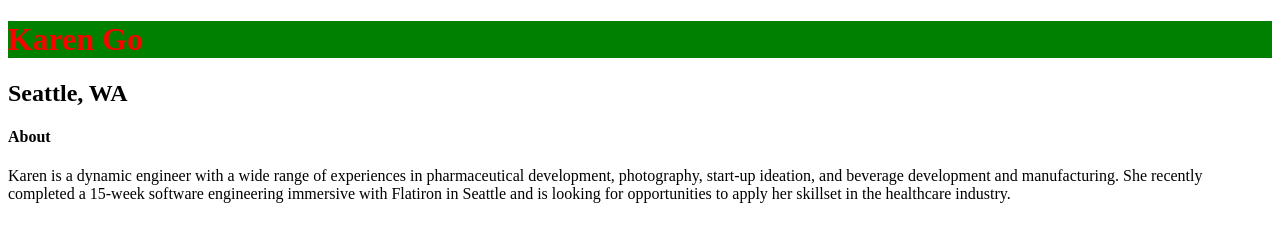
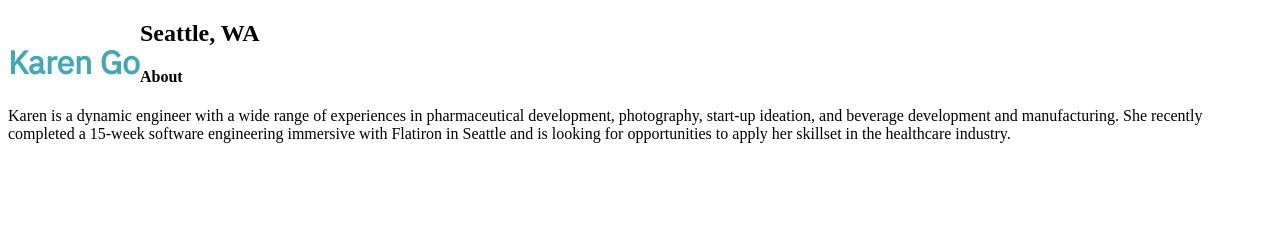
Before and after one commit to kargo-k/kargo-k.github.io, a plain HTML site: page index.html in a window 1280 px wide. Drawn offline with Linux system fonts and the light colour scheme.

Commit message:
Update index.html

```diff
--- a/index.html
+++ b/index.html
@@ -1,14 +1,16 @@
 <!DOCTYPE html>
 <html>
   <head>
+    <link href="https://fonts.googleapis.com/css?family=IBM+Plex+Sans" rel="stylesheet">
     <meta charset="utf-8">
     <title>Karen Go</title>
 
     <style>
       h1 {
+        font-family: 'IBM Plex Sans', sans-serif;
         text-size: 20px;
-        color: red;
-        background: green;
+        color: #42a7b7;
+        float: left;
       }
     </style>
 
```
